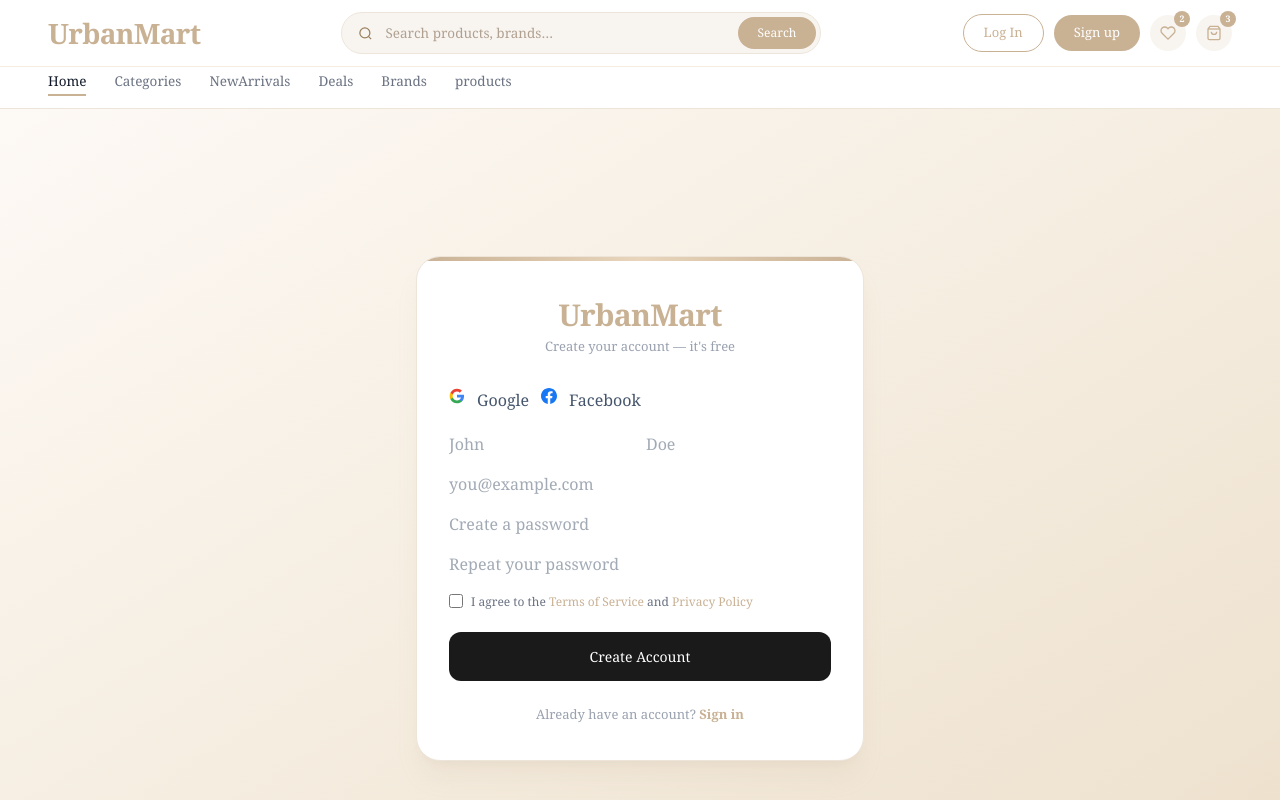
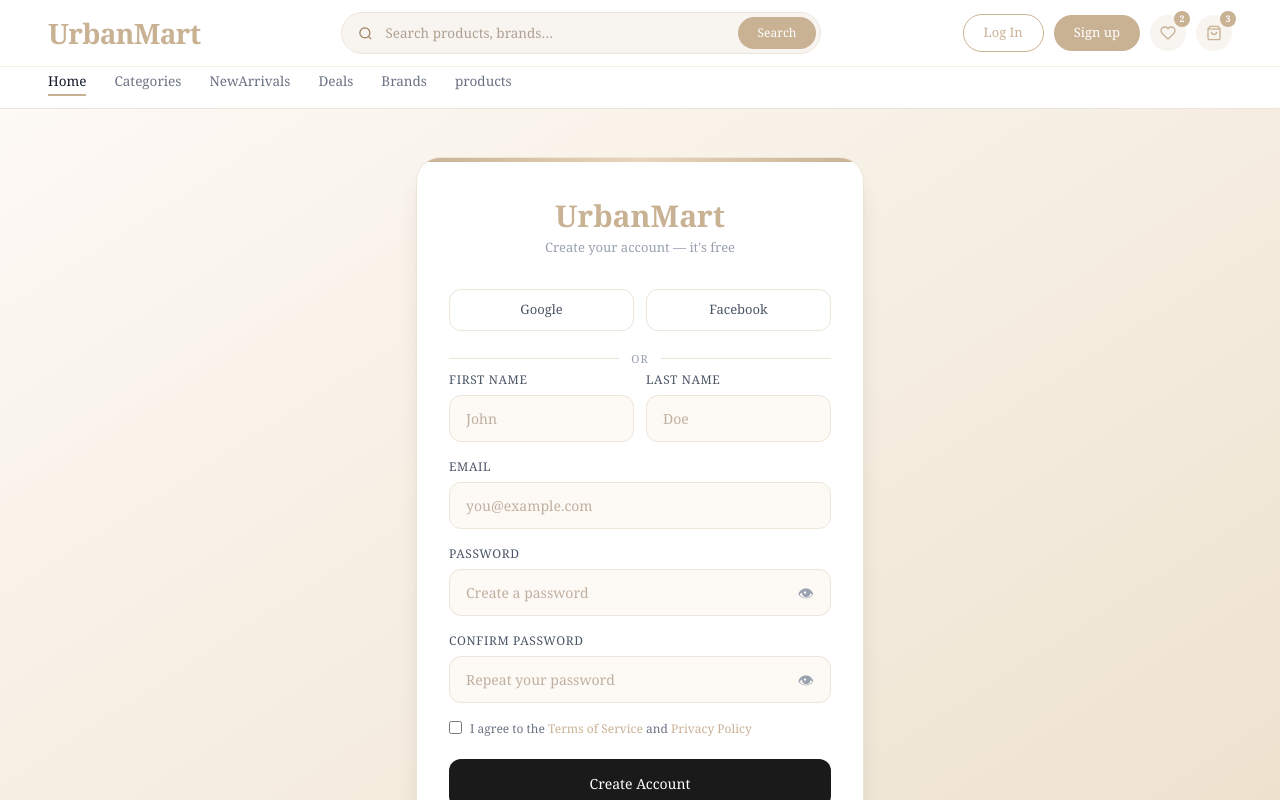
Before and after one commit to Officialakshat/react-Ecommerce, a React (Vite) app in the folder UrbanMart/: page /signup in a window 1280 px wide. Shown: the top 800 px of the page. Built offline with nearby package versions, Linux system fonts and the light colour scheme.

Commit message:
updated (Login Signup)

```diff
--- /dev/null
+++ b/UrbanMart/src/components/AuthShared.jsx
@@ -0,0 +1,50 @@
+import { useState } from "react";
+
+export function Input({ label, type = "text", placeholder, icon }) {
+  const [show, setShow] = useState(false);
+  const isPassword = type === "password";
+  return (
+    <div className="flex flex-col gap-1.5">
+      <label className="text-[12px] font-medium text-gray-600 uppercase tracking-wider">
+        {label}
+      </label>
+      <div className="flex items-center bg-[#fdf9f5] border border-[#ede5da] rounded-xl px-4 gap-2 focus-within:border-[#C9B194] focus-within:ring-2 focus-within:ring-[#C9B19425] transition-all">
+        {icon && <span className="text-[#C9B194] shrink-0">{icon}</span>}
+        <input
+          type={isPassword ? (show ? "text" : "password") : type}
+          placeholder={placeholder}
+          className="flex-1 bg-transparent outline-none border-none py-3 text-[14px] text-gray-800 placeholder-[#c0b0a0]"
+        />
+        {isPassword && (
+          <button
+            type="button"
+            onClick={() => setShow((s) => !s)}
+            className="text-gray-400 hover:text-gray-600 shrink-0"
+          >
+            {show ? "🙈" : "👁"}
+          </button>
+        )}
+      </div>
+    </div>
+  );
+}
+
+export function SocialBtn({ children }) {
+  return (
+    <button className="flex-1 flex items-center justify-center gap-2 border border-[#ede5da] hover:border-[#C9B194] hover:bg-[#fdf9f5] rounded-xl py-2.5 text-[13px] text-gray-600 font-medium transition-all duration-200">
+      {children}
+    </button>
+  );
+}
+
+export function Divider() {
+  return (
+    <div className="flex items-center gap-3 my-1">
+      <div className="flex-1 h-px bg-[#ede5da]" />
+      <span className="text-[11px] text-gray-400 uppercase tracking-widest">
+        or
+      </span>
+      <div className="flex-1 h-px bg-[#ede5da]" />
+    </div>
+  );
+}
--- a/UrbanMart/src/pages/Login.jsx
+++ b/UrbanMart/src/pages/Login.jsx
@@ -1,18 +1,17 @@
-import { Link } from "react-router-dom";
+import { useNavigate } from "react-router-dom";
+import { Input, SocialBtn, Divider } from "../components/AuthShared";
 
-export default function LoginPage({ onSwitch }) {
+export default function Login() {
+  const navigate = useNavigate();
+
   return (
     <div className="min-h-screen bg-linear-to-br from-[#fdf9f5] via-[#f5ede0] to-[#ede0cc] flex items-center justify-center px-4 py-12">
-      {/* Card */}
-      <div className="w-full max-w-md bg-white rounded-3xl shadow-xl shadow-[#C9B19420] border border-[#ede5da] overflow-hidden">
-        {/* Top accent bar */}
+      <div className="w-full max-w-md bg-white rounded-3xl shadow-xl border border-[#ede5da] overflow-hidden">
         <div className="h-1 bg-linear-to-r from-[#C9B194] via-[#e8d5bb] to-[#C9B194]" />
-
         <div className="px-8 py-9">
-          {/* Logo */}
           <a
-            href="#"
-            className="block text-center text-[#C9B194] text-3xl font-bold tracking-tight mb-1"
+            href="/"
+            className="block text-center text-[#C9B194] text-3xl font-bold mb-1"
             style={{ fontFamily: "'Cormorant Garamond', Georgia, serif" }}
           >
             UrbanMart
@@ -21,112 +20,46 @@
             Welcome back — sign in to your account
           </p>
 
-          {/* Social */}
           <div className="flex gap-3 mb-5">
-            {/* <SocialBtn> */}
-            <svg width="16" height="16" viewBox="0 0 24 24">
-              <path
-                fill="#4285F4"
-                d="M22.56 12.25c0-.78-.07-1.53-.2-2.25H12v4.26h5.92c-.26 1.37-1.04 2.53-2.21 3.31v2.77h3.57c2.08-1.92 3.28-4.74 3.28-8.09z"
-              />
-              <path
-                fill="#34A853"
-                d="M12 23c2.97 0 5.46-.98 7.28-2.66l-3.57-2.77c-.98.66-2.23 1.06-3.71 1.06-2.86 0-5.29-1.93-6.16-4.53H2.18v2.84C3.99 20.53 7.7 23 12 23z"
-              />
-              <path
-                fill="#FBBC05"
-                d="M5.84 14.09c-.22-.66-.35-1.36-.35-2.09s.13-1.43.35-2.09V7.07H2.18C1.43 8.55 1 10.22 1 12s.43 3.45 1.18 4.93l3.66-2.84z"
-              />
-              <path
-                fill="#EA4335"
-                d="M12 5.38c1.62 0 3.06.56 4.21 1.64l3.15-3.15C17.45 2.09 14.97 1 12 1 7.7 1 3.99 3.47 2.18 7.07l3.66 2.84c.87-2.6 3.3-4.53 6.16-4.53z"
-              />
-            </svg>
-            Google
-            {/* </SocialBtn> */}
-            {/* <SocialBtn> */}
-            <svg width="16" height="16" viewBox="0 0 24 24" fill="#1877F2">
-              <path d="M24 12.073c0-6.627-5.373-12-12-12s-12 5.373-12 12c0 5.99 4.388 10.954 10.125 11.854v-8.385H7.078v-3.47h3.047V9.43c0-3.007 1.792-4.669 4.533-4.669 1.312 0 2.686.235 2.686.235v2.953H15.83c-1.491 0-1.956.925-1.956 1.874v2.25h3.328l-.532 3.47h-2.796v8.385C19.612 23.027 24 18.062 24 12.073z" />
-            </svg>
-            Facebook
-            {/* </SocialBtn> */}
+            <SocialBtn>Google</SocialBtn>
+            <SocialBtn>Facebook</SocialBtn>
           </div>
 
-          {/* <Divider /> */}
+          <Divider />
 
-          {/* Form */}
           <form
             className="flex flex-col gap-4 mt-1"
             onSubmit={(e) => e.preventDefault()}
           >
-            <input
-              className="outline-none px-4 py-2 bg-slate-100 rounded-xl"
-              label="Email"
-              type="email"
-              placeholder="you@example.com"
-              icon={
-                <svg
-                  width="15"
-                  height="15"
-                  viewBox="0 0 24 24"
-                  fill="none"
-                  stroke="currentColor"
-                  strokeWidth="2"
-                >
-                  <rect x="2" y="4" width="20" height="16" rx="2" />
-                  <path d="m22 7-8.97 5.7a1.94 1.94 0 0 1-2.06 0L2 7" />
-                </svg>
-              }
-            />
-            <input
-              className="outline-none px-4 py-2 bg-slate-100 rounded-xl"
+            <Input label="Email" type="email" placeholder="you@example.com" />
+            <Input
               label="Password"
               type="password"
               placeholder="Enter your password"
-              icon={
-                <svg
-                  width="15"
-                  height="15"
-                  viewBox="0 0 24 24"
-                  fill="none"
-                  stroke="currentColor"
-                  strokeWidth="2"
-                >
-                  <rect x="3" y="11" width="18" height="11" rx="2" />
-                  <path d="M7 11V7a5 5 0 0 1 10 0v4" />
-                </svg>
-              }
             />
 
             <div className="flex items-center justify-between">
               <label className="flex items-center gap-2 cursor-pointer">
-                <input
-                  type="checkbox"
-                  className="accent-[#C9B194] w-3.5 h-3.5"
-                />
+                <input type="checkbox" className="accent-[#C9B194]" />
                 <span className="text-[12px] text-gray-500">Remember me</span>
               </label>
-              <a
-                href="#"
-                className="text-[12px] text-[#C9B194] hover:text-[#9a7f5e] font-medium transition-colors"
-              >
+              <a href="#" className="text-[12px] text-[#C9B194] font-medium">
                 Forgot password?
               </a>
             </div>
 
             <button
               type="submit"
-              className="mt-1 w-full cursor-pointer bg-[#1a1a1a] hover:bg-[#C9B194] text-white font-medium py-3.5 rounded-xl text-[14px] transition-colors duration-200"
+              className="mt-1 w-full bg-[#1a1a1a] hover:bg-[#C9B194] text-white font-medium py-3.5 rounded-xl text-[14px] transition-colors duration-200"
             >
-              <Link to="signIn">Sign In</Link>
+              Sign In
             </button>
           </form>
 
-          {/* Switch */}
           <p className="text-center text-[13px] text-gray-400 mt-6">
             Don't have an account?{" "}
             <button
-              onClick={onSwitch}
+              onClick={() => navigate("/signup")}
               className="text-[#C9B194] hover:text-[#9a7f5e] font-semibold transition-colors"
             >
               Sign up
--- a/UrbanMart/src/pages/Signup.jsx
+++ b/UrbanMart/src/pages/Signup.jsx
@@ -1,16 +1,17 @@
-export default function SignupPage({ onSwitch }) {
+import { useNavigate } from "react-router-dom";
+import { Input, SocialBtn, Divider } from "../components/AuthShared";
+
+export default function SignUp() {
+  const navigate = useNavigate();
+
   return (
     <div className="min-h-screen bg-linear-to-br from-[#fdf9f5] via-[#f5ede0] to-[#ede0cc] flex items-center justify-center px-4 py-12">
-      {/* Card */}
-      <div className="w-full max-w-md bg-white rounded-3xl shadow-xl shadow-[#C9B19420] border border-[#ede5da] overflow-hidden">
-        {/* Top accent bar */}
+      <div className="w-full max-w-md bg-white rounded-3xl shadow-xl border border-[#ede5da] overflow-hidden">
         <div className="h-1 bg-linear-to-r from-[#C9B194] via-[#e8d5bb] to-[#C9B194]" />
-
         <div className="px-8 py-9">
-          {/* Logo */}
           <a
-            href="#"
-            className="block text-center text-[#C9B194] text-3xl font-bold tracking-tight mb-1"
+            href="/"
+            className="block text-center text-[#C9B194] text-3xl font-bold mb-1"
             style={{ fontFamily: "'Cormorant Garamond', Georgia, serif" }}
           >
             UrbanMart
@@ -20,116 +21,36 @@
           </p>
 
           <div className="flex gap-3 mb-5">
-            <svg width="16" height="16" viewBox="0 0 24 24">
-              <path
-                fill="#4285F4"
-                d="M22.56 12.25c0-.78-.07-1.53-.2-2.25H12v4.26h5.92c-.26 1.37-1.04 2.53-2.21 3.31v2.77h3.57c2.08-1.92 3.28-4.74 3.28-8.09z"
-              />
-              <path
-                fill="#34A853"
-                d="M12 23c2.97 0 5.46-.98 7.28-2.66l-3.57-2.77c-.98.66-2.23 1.06-3.71 1.06-2.86 0-5.29-1.93-6.16-4.53H2.18v2.84C3.99 20.53 7.7 23 12 23z"
-              />
-              <path
-                fill="#FBBC05"
-                d="M5.84 14.09c-.22-.66-.35-1.36-.35-2.09s.13-1.43.35-2.09V7.07H2.18C1.43 8.55 1 10.22 1 12s.43 3.45 1.18 4.93l3.66-2.84z"
-              />
-              <path
-                fill="#EA4335"
-                d="M12 5.38c1.62 0 3.06.56 4.21 1.64l3.15-3.15C17.45 2.09 14.97 1 12 1 7.7 1 3.99 3.47 2.18 7.07l3.66 2.84c.87-2.6 3.3-4.53 6.16-4.53z"
-              />
-            </svg>
-            Google
-            <svg width="16" height="16" viewBox="0 0 24 24" fill="#1877F2">
-              <path d="M24 12.073c0-6.627-5.373-12-12-12s-12 5.373-12 12c0 5.99 4.388 10.954 10.125 11.854v-8.385H7.078v-3.47h3.047V9.43c0-3.007 1.792-4.669 4.533-4.669 1.312 0 2.686.235 2.686.235v2.953H15.83c-1.491 0-1.956.925-1.956 1.874v2.25h3.328l-.532 3.47h-2.796v8.385C19.612 23.027 24 18.062 24 12.073z" />
-            </svg>
-            Facebook
+            <SocialBtn>Google</SocialBtn>
+            <SocialBtn>Facebook</SocialBtn>
           </div>
 
-          {/* Form */}
+          <Divider />
+
           <form
             className="flex flex-col gap-4 mt-1"
             onSubmit={(e) => e.preventDefault()}
           >
-            {/* Name row */}
             <div className="grid grid-cols-2 gap-3">
-              <input
-                label="First Name"
-                placeholder="John"
-                icon={
-                  <svg
-                    width="14"
-                    height="14"
-                    viewBox="0 0 24 24"
-                    fill="none"
-                    stroke="currentColor"
-                    strokeWidth="2"
-                  >
-                    <path d="M20 21v-2a4 4 0 0 0-4-4H8a4 4 0 0 0-4 4v2" />
-                    <circle cx="12" cy="7" r="4" />
-                  </svg>
-                }
-              />
-              <input label="Last Name" placeholder="Doe" />
+              <Input label="First Name" placeholder="John" />
+              <Input label="Last Name" placeholder="Doe" />
             </div>
-
-            <input
-              label="Email"
-              type="email"
-              placeholder="you@example.com"
-              icon={
-                <svg
-                  width="15"
-                  height="15"
-                  viewBox="0 0 24 24"
-                  fill="none"
-                  stroke="currentColor"
-                  strokeWidth="2"
-                >
-                  <rect x="2" y="4" width="20" height="16" rx="2" />
-                  <path d="m22 7-8.97 5.7a1.94 1.94 0 0 1-2.06 0L2 7" />
-                </svg>
-              }
-            />
-            <input
+            <Input label="Email" type="email" placeholder="you@example.com" />
+            <Input
               label="Password"
               type="password"
               placeholder="Create a password"
-              icon={
-                <svg
-                  width="15"
-                  height="15"
-                  viewBox="0 0 24 24"
-                  fill="none"
-                  stroke="currentColor"
-                  strokeWidth="2"
-                >
-                  <rect x="3" y="11" width="18" height="11" rx="2" />
-                  <path d="M7 11V7a5 5 0 0 1 10 0v4" />
-                </svg>
-              }
             />
-            <input
+            <Input
               label="Confirm Password"
               type="password"
               placeholder="Repeat your password"
-              icon={
-                <svg
-                  width="15"
-                  height="15"
-                  viewBox="0 0 24 24"
-                  fill="none"
-                  stroke="currentColor"
-                  strokeWidth="2"
-                >
-                  <path d="M12 22s8-4 8-10V5l-8-3-8 3v7c0 6 8 10 8 10z" />
-                </svg>
-              }
             />
 
             <label className="flex items-start gap-2 cursor-pointer">
               <input
                 type="checkbox"
-                className="accent-[#C9B194] w-3.5 h-3.5 mt-0.5 shrink-0"
+                className="accent-[#C9B194] mt-0.5 shrink-0"
               />
               <span className="text-[12px] text-gray-500 leading-relaxed">
                 I agree to the{" "}
@@ -151,11 +72,10 @@
             </button>
           </form>
 
-          {/* Switch */}
           <p className="text-center text-[13px] text-gray-400 mt-6">
             Already have an account?{" "}
             <button
-              onClick={onSwitch}
+              onClick={() => navigate("/login")}
               className="text-[#C9B194] hover:text-[#9a7f5e] font-semibold transition-colors"
             >
               Sign in
```
Also changed, not shown: UrbanMart/src/components/Header.jsx (+8 -7 lines).
